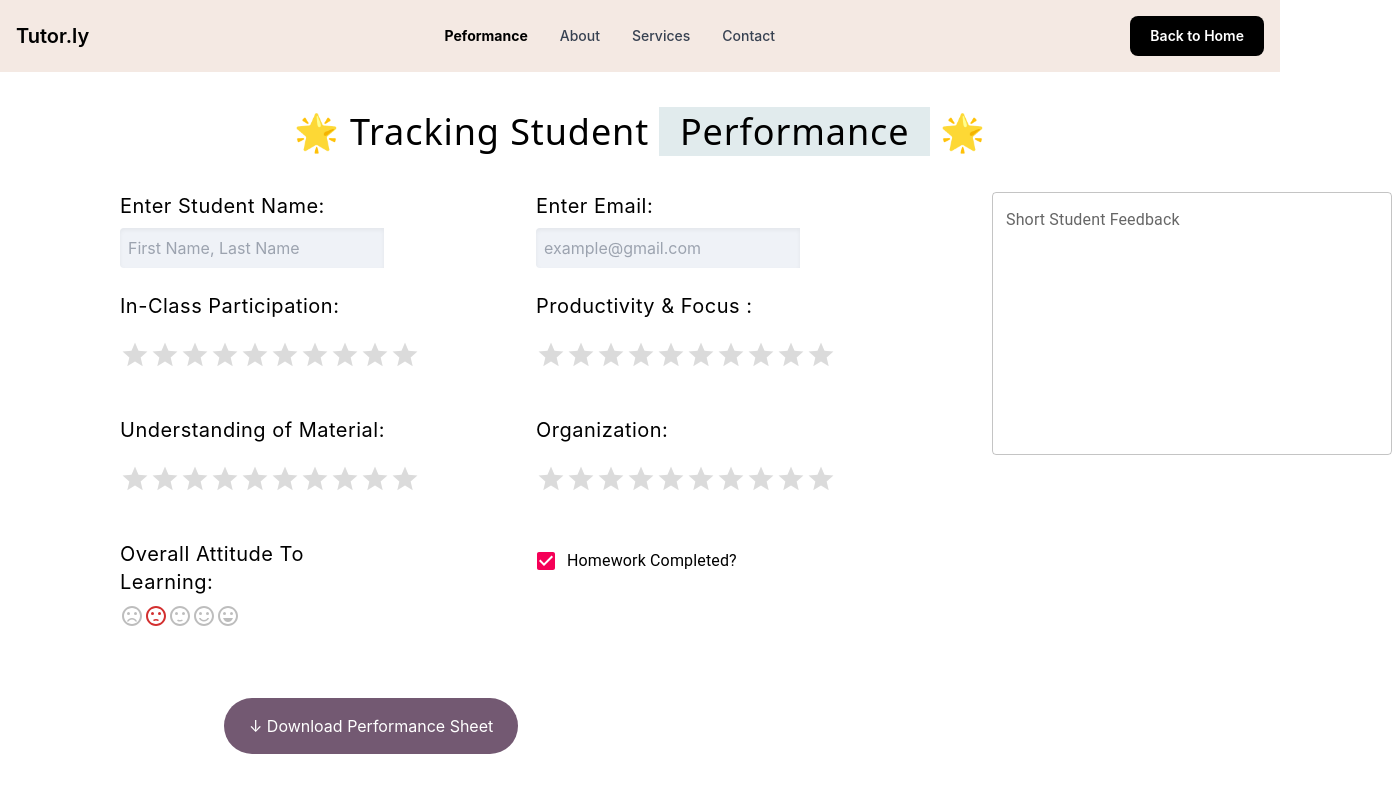
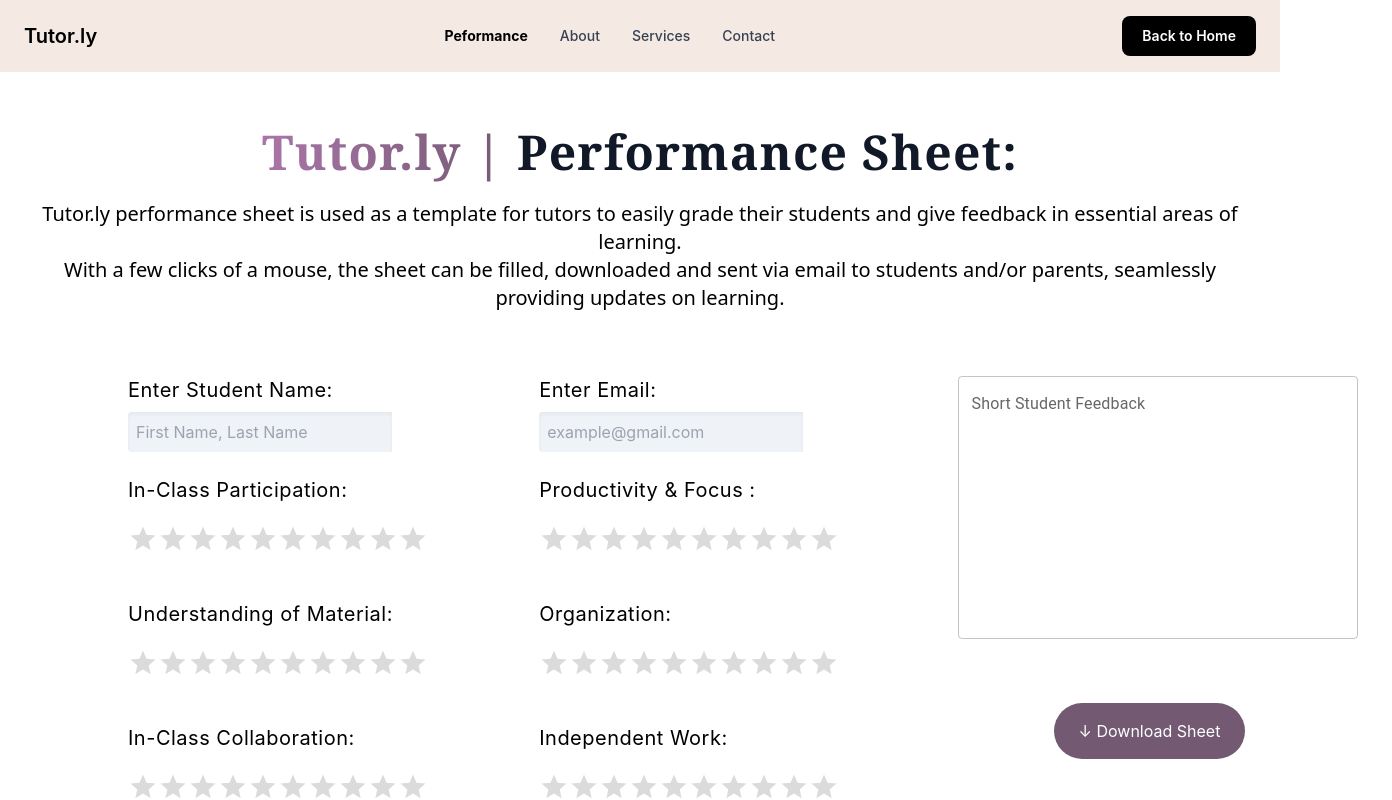
Before and after one commit to christinaly19/turtorly, a React (Create React App) app: page /tutorly/peformance in a window 1280 px wide. Shown: the top 800 px of the page, 1392 px wide, since content can reach past the window. Built offline with nearby package versions, Linux system fonts and the light colour scheme.

Commit message:
added more elements in performance sheet; added description and polished styling of elements

```diff
--- a/src/components/peformance.js
+++ b/src/components/peformance.js
@@ -28,13 +28,20 @@ const Performance = () => {
   return (
 
   <div>
-        <Navbar showbutton = {true} buttontxt = 'Back to Home' current = 'Peformance' className = 'bg-[#f4e9e3] px-2 sm:px-4 py-2.5 dark:bg-gray-900 fixed w-full z-20 top-0 left-0'></Navbar>
+        <Navbar showbutton = {true} buttontxt = 'Back to Home' current = 'Peformance' className = 'bg-[#f4e9e3] px-2 sm:px-4 lg:px-6 py-2.5 dark:bg-gray-900 fixed w-full z-20 top-0 left-0'></Navbar>
         <div className = 'spacing'></div>
     <div id = 'sheet'>
-        <h1  className = 'tracking-wide text-center font-sans font-medium text-4xl'> 🌟 Tracking Student <mark className = 'text-black bg-[#e1ebed]'> &nbsp; Performance &nbsp;</mark> 🌟</h1>
-        <div className = 'container'>
+      <div>
+    <h1 className ="font-serif  tracking-wide text-center mb-4 text-4xl font-semibold text-gray-900 dark:text-white md:text-4xl lg:text-5xl"><span class="text-transparent bg-clip-text bg-gradient-to-r to-[#735972] from-[#aa75a8]"> Tutor.ly | </span>  Performance Sheet: </h1>
+    <p className= 'ml-4 mr-4 font-sans mt-6 text-xl text-center'> Tutor.ly performance sheet is used as a template for tutors to easily grade their students and give feedback in essential areas of learning.
+    <br></br>
+    With a few clicks of a mouse, the sheet can be filled, downloaded and sent via email to students and/or parents, seamlessly
+    <br></br>
+    providing updates on learning.</p>
+    </div>
+        <div className = 'container mt-4 p-2'>
           <div class = 'left'>
-            <div class="ml-10 grid gap-2 grid-cols-2 grid-rows-3">
+            <div class="ml-10 grid gap-2 grid-cols-2 grid-rows-3 2xl:grid-cols-1 2xl:grid-rows-8">
               <div>
                 <h2 className = 'tracking-wide text-xl mt-10 ml-20'> Enter Student Name:</h2>
                 <form className=' w-max mt-2 flex '>
@@ -64,7 +71,15 @@ const Performance = () => {
                               <HoverRating className = 'mt-5 ml-5' size = 'large'></HoverRating>
                               </div>
                               <div>
-                                <h2 className = 'tracking-wide text-xl mt-4 ml-20'> Overall Attitude To Learning: </h2>
+                            <h2 className = 'tracking-wide text-xl mt-4 ml-20'> In-Class Collaboration:</h2>
+                            <HoverRating className = 'mt-5 ml-5' size = 'large'></HoverRating>
+                            </div>
+                            <div className = 'ml-12'>
+                              <h2 className = 'tracking-wide text-xl mt-4 ml-20'> Independent Work:</h2>
+                              <HoverRating className = 'mt-5 ml-5' size = 'large'></HoverRating>
+                              </div>
+                              <div>
+                                <h2 className = 'tracking-wide text-xl mt-4 ml-20'> Overall Attitude/Energy:</h2>
                                  <RadioGroupRating></RadioGroupRating>
                                  </div>
                                  <div className = 'mt-4  ml-32'>
@@ -73,7 +88,7 @@ const Performance = () => {
                                  </div>
                                  </div>
                                  <div className = 'right'>
-                                  <div className = 'ml-40 mt-10 textbox'>
+                                  <div className = 'w-full ml-32 mt-10 textbox'>
                                     <TextField
                                     id="outlined-multiline-flexible"
                                     label="Short Student Feedback"
@@ -81,10 +96,12 @@ const Performance = () => {
                                     and any key feedback for parents/guardians."
                                     multiline
                                     fullWidth
+
                                     minRows={10}/>
                                     </div>
+                                    <button  onClick = {createPDF} id = 'screenshot' className = 'ml-56 p-4 font-normal text-bg rounded-full hover:bg-[#493b49] text-white bg-[#735972] mt-16 content-center'> &nbsp; ↓ Download Sheet &nbsp;  </button>
+
                                     </div>
-                                    <button  onClick = {createPDF} id = 'screenshot' className = 'ml-56 p-4 font-normal text-bg rounded-full hover:bg-[#493b49] text-white bg-[#735972] mt-16 content-center'> &nbsp; ↓ Download Performance Sheet &nbsp;  </button>
                                     </div>
                                     </div>
                                     </div>
--- a/src/components/performance.css
+++ b/src/components/performance.css
@@ -1,5 +1,5 @@
 .spacing {
-    height: 7rem;
+    height: 8rem;
 }
 
 .container {
```
